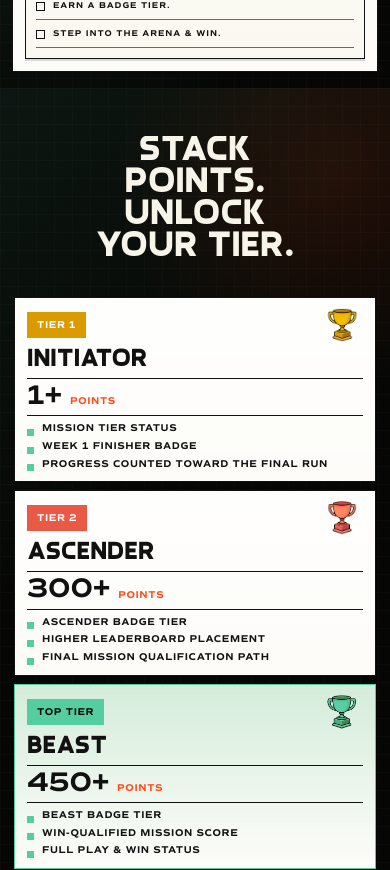
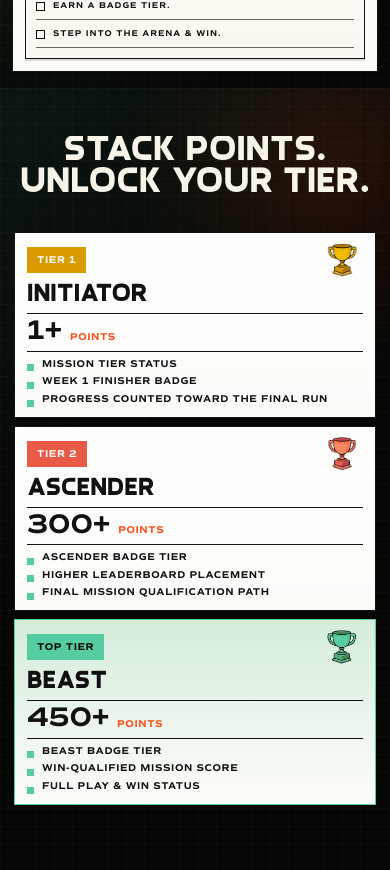
Before and after one commit to kiermangibin/zoda-play, a React (Vite) app: page /mission in a window 390 px wide. Shown: the part 1380-2250 px from the top of the page. Built offline with nearby package versions, Linux system fonts and the light colour scheme.

Commit message:
Remove mobile mission h2 max width

```diff
--- a/src/styles/mission-page.css
+++ b/src/styles/mission-page.css
@@ -2912,6 +2912,11 @@
     grid-template-columns: minmax(0, 1fr);
   }
 
+  .zoda-mission-final-cta__copy h2,
+  .zoda-mission-page--combined .zoda-mission-rewards__copy h2 {
+    max-width: none;
+  }
+
   .zoda-mission-final-cta {
     gap: 22px;
   }
```
